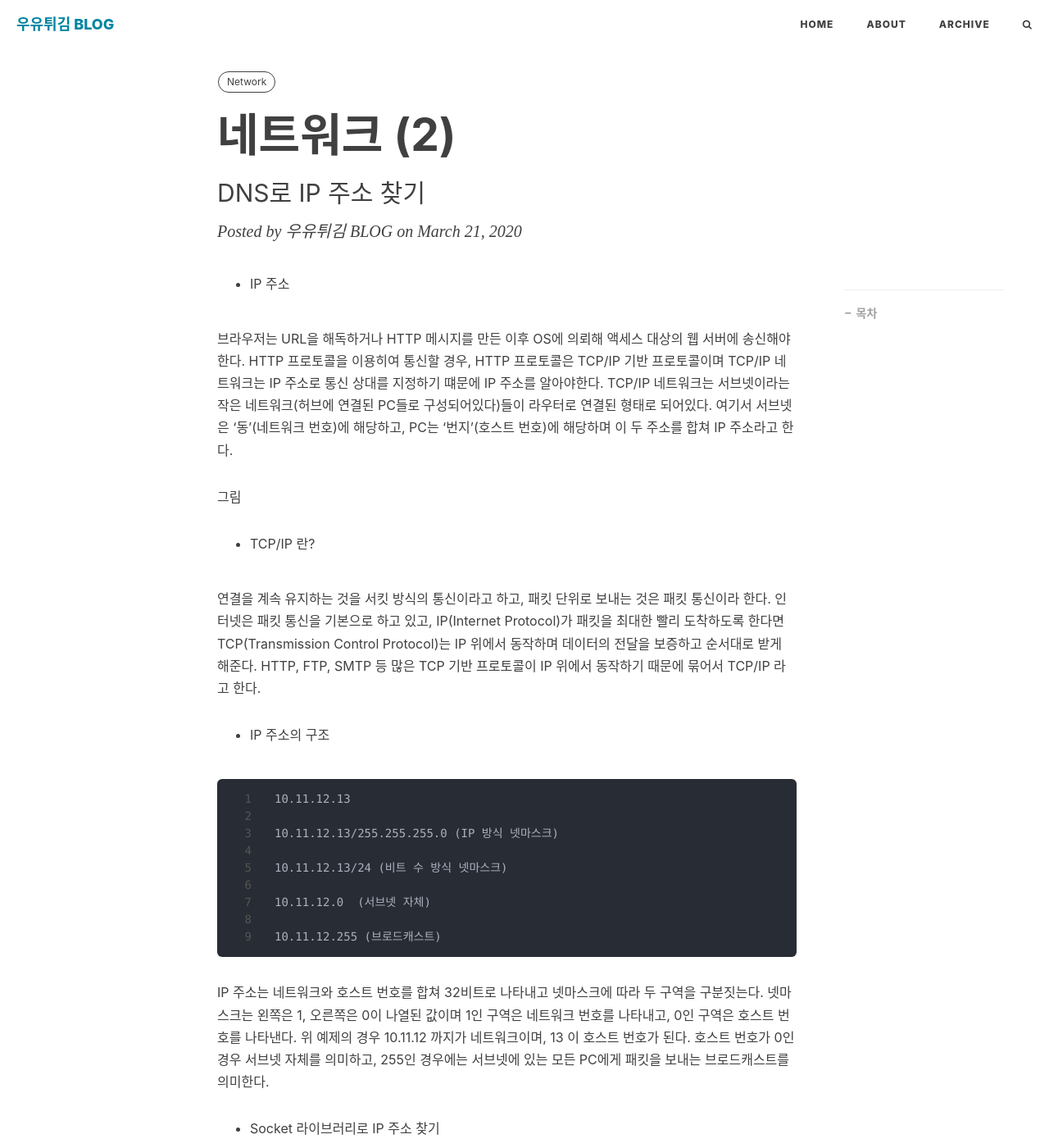
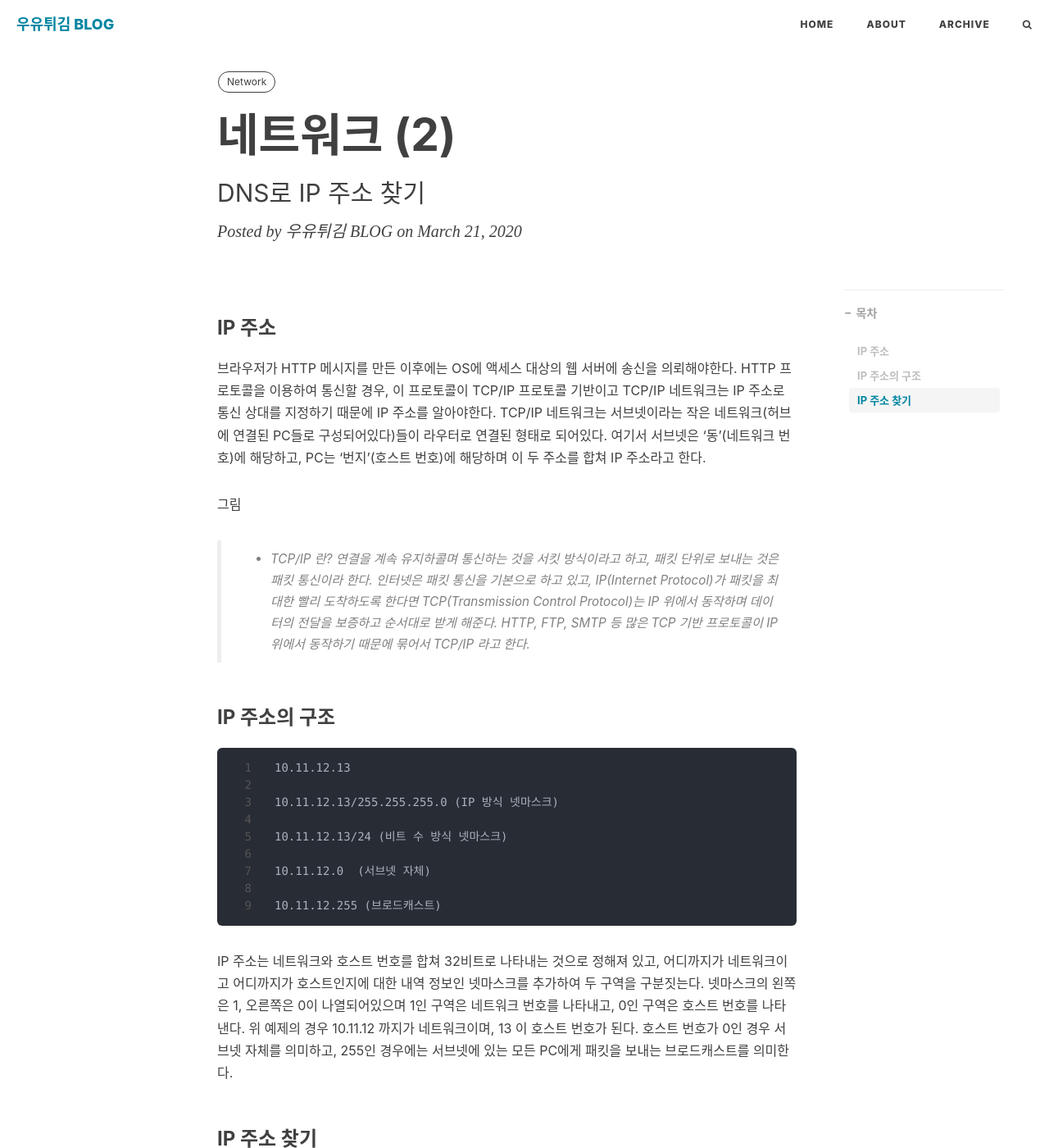
Before and after one commit to Heewookji/te, a Jekyll site: the page built from _posts/network/2020-03-21-네트워크-2. DNS로 IP 주소 찾기.md, in a window 1280 px wide and 1400 px high. Shown: the whole window at 82% size. Built offline with Jekyll 4.4.1, drawn with Linux system fonts in a browser that asks for light colours; nearby versions of some CDN libraries; comment, search, counter and statistics services are not loaded; some of the changed text lies outside the part shown.

Commit message:
fix: network-2

````diff
--- a/_posts/network/2020-03-21-네트워크-2. DNS로 IP 주소 찾기.md
+++ b/_posts/network/2020-03-21-네트워크-2. DNS로 IP 주소 찾기.md
@@ -7,26 +7,25 @@ tags:
 header-style: text
 ---
 
-- IP 주소
+### IP 주소
 
-브라우저는 URL을 해독하거나 HTTP 메시지를 만든 이후 OS에 의뢰해 액세스 대상의 웹 서버에 송신해야한다.
-HTTP 프로토콜을 이용히여 통신할 경우, HTTP 프로토콜은 TCP/IP 기반 프로토콜이며 TCP/IP 네트워크는
-IP 주소로 통신 상대를 지정하기 떄문에 IP 주소를 알아야한다.
+브라우저가 HTTP 메시지를 만든 이후에는 OS에 액세스 대상의 웹 서버에 송신을 의뢰해야한다.
+HTTP 프로토콜을 이용하여 통신할 경우, 이 프로토콜이 TCP/IP 프로토콜 기반이고 TCP/IP 네트워크는
+IP 주소로 통신 상대를 지정하기 때문에 IP 주소를 알아야한다.
 TCP/IP 네트워크는 서브넷이라는 작은 네트워크(허브에 연결된 PC들로 구성되어있다)들이 라우터로 연결된
 형태로 되어있다. 여기서 서브넷은 '동'(네트워크 번호)에 해당하고, PC는 '번지'(호스트 번호)에 해당하며
 이 두 주소를 합쳐 IP 주소라고 한다.
 
 그림
 
-- TCP/IP 란?
+> - TCP/IP 란?
+> 연결을 계속 유지하콜며 통신하는 것을 서킷 방식이라고 하고, 패킷 단위로 보내는 것은 패킷 통신이라 한다.
+> 인터넷은 패킷 통신을 기본으로 하고 있고, IP(Internet Protocol)가 패킷을 최대한 빨리 도착하도록
+> 한다면 TCP(Transmission Control Protocol)는 IP 위에서 동작하며 데이터의 전달을 보증하고
+> 순서대로 받게 해준다. HTTP, FTP, SMTP 등 많은 TCP 기반 프로토콜이 IP 위에서 동작하기 때문에
+> 묶어서 TCP/IP 라고 한다.
 
-연결을 계속 유지하는 것을 서킷 방식의 통신이라고 하고, 패킷 단위로 보내는 것은 패킷 통신이라 한다.
-인터넷은 패킷 통신을 기본으로 하고 있고, IP(Internet Protocol)가 패킷을 최대한 빨리 도착하도록
-한다면 TCP(Transmission Control Protocol)는 IP 위에서 동작하며 데이터의 전달을 보증하고
-순서대로 받게 해준다. HTTP, FTP, SMTP 등 많은 TCP 기반 프로토콜이 IP 위에서 동작하기 때문에
-묶어서 TCP/IP 라고 한다.
-
-- IP 주소의 구조
+### IP 주소의 구조
 
 ```
 10.11.12.13
@@ -40,17 +39,20 @@ TCP/IP 네트워크는 서브넷이라는 작은 네트워크(허브에 연결
 10.11.12.255 (브로드캐스트)
 ```
 
-IP 주소는 네트워크와 호스트 번호를 합쳐 32비트로 나타내고 넷마스크에 따라 두 구역을 구분짓는다.
-넷마스크는 왼쪽은 1, 오른쪽은 0이 나열된 값이며 1인 구역은 네트워크 번호를 나타내고, 0인 구역은
+IP 주소는 네트워크와 호스트 번호를 합쳐 32비트로 나타내는 것으로 정해져 있고, 어디까지가 네트워크이고
+어디까지가 호스트인지에 대한 내역 정보인 넷마스크를 추가하여 두 구역을 구분짓는다.
+넷마스크의 왼쪽은 1, 오른쪽은 0이 나열되어있으며 1인 구역은 네트워크 번호를 나타내고, 0인 구역은
 호스트 번호를 나타낸다. 위 예제의 경우 10.11.12 까지가 네트워크이며, 13 이 호스트 번호가 된다.
 호스트 번호가 0인 경우 서브넷 자체를 의미하고, 255인 경우에는 서브넷에 있는 모든 PC에게 패킷을 보내는
 브로드캐스트를 의미한다.
 
-- Socket 라이브러리로 IP 주소 찾기
+### IP 주소 찾기
 
-브라우저는 IP 주소를 알아내기 위해 DNS 서버에 요청을 보내는 클라이언트 동작을 하게된다.
-DNS 클라이언트에 해당하는 것을 리졸버 (Socket 라이브러리에 있는 부품 중 하나)라고 하고,
-DNS 원리로 주소를 조사하는 것을 네임 리졸루션이라 한다.
-브라우저에서는 해당 리졸버 메소드에 웹 서버 이름을 인자값으로 던져줌으로써 네임 리졸루션을 하게된다.
-리졸버에서는 OS 내부에 포함된 프로토콜 스택을 호출하여 IP 주소 요청 메시지를 LAN 어댑터를 통해
-DNS 서버(TCP/IP 설정에 적혀있는)로 보내고 반환된 값을 분석하여 IP 주소를 브라우저에게 돌려준다.
+브라우저는 IP 주소를 알아내기 위해 DNS 서버에 요청을 보내고 응답 메시지를 받는 동작을 하게된다.
+이 때 DNS 서버에 대한 DNS 클라이언트를 이용한다고 할 수 있고, DNS 클라이언트는 리졸버라고 한다.
+리졸버는 socket 라이브러리의 프로그램 부품 중 하나이며 DNS 원리로 IP 주소를 조사하는 네임 리졸루션을
+리졸버가 실행한다.
+브라우저에서는 해당 리졸버 메소드에 웹 서버 이름을 인자값으로 던져줌으로써 네임 리졸루션을 하게 된다.
+그러면 리졸버에서 OS 내부에 포함된 프로토콜 스택(OS에 내장된 네트워크 제어 소트프트웨어 - 프로토콜
+드라이버, TCP/IP 소프트웨어라고도 한다)을 호출하여 LAN 어댑터를 통해 IP 주소 요청 메시지를
+DNS 서버(TCP/IP 설정에 적혀있는 IP)로 보내고 반환된 값을 분석하여 IP 주소를 브라우저에게 돌려준다.
````
Also changed, not shown: 1 other file.
